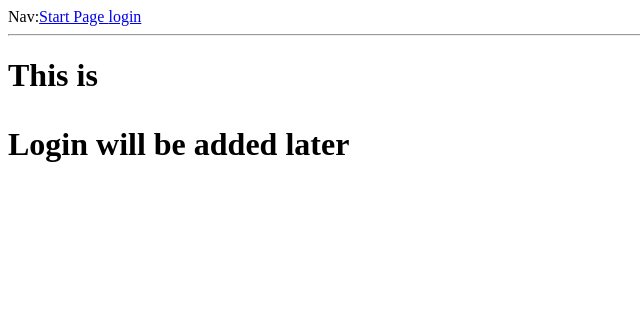
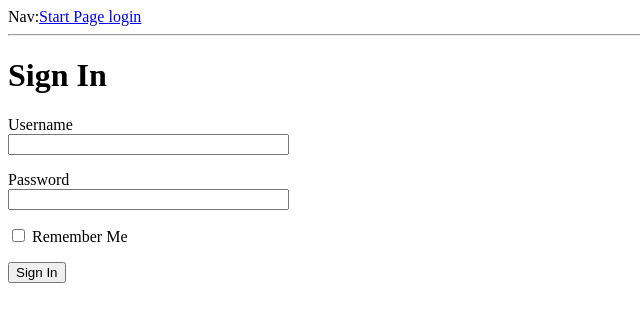
Before and after one commit to RSL2003/chandelier-web-page-server, a Flask app: template templates/login.html in a window 1280 px wide. Shown: the top 322 px of the page, without its empty margins (0-640 px from the left). Run offline with Flask 2, Linux system fonts and the light colour scheme; the template is opened without the code that fills it: values that come from a table or form of the project are taken from there, others are empty.

Commit message:
comments added for issues, adding more formatted login page later

```diff
--- a/app.py
+++ b/app.py
@@ -1,4 +1,6 @@
+from forms import LoginForm # issues with this import still
 from flask import Flask, render_template
+
 
 from config import Config
 
@@ -8,15 +10,18 @@ app.config.from_object(Config)
 
 # define your app routes
 @app.route('/')
-
 @app.route('/index')
 def index():
     page = {'pagename': 'Start Page'}
     return render_template('index.html', title='home', page=page)
-@app.route('/login')
+
+
+@app.route('/login')   # still has issues with loading
 def login():
     page = {'pagename': 'login'}
     form = LoginForm
-    return render_template('login.html', title='Login', page=page)
+    return render_template('login.html', title='Login', page=page, form=form)
+
+
 if __name__ == '__main__':
     app.run(debug=True)
--- a/forms.py
+++ b/forms.py
@@ -1,6 +1,7 @@
 from flask_wtf import FlaskForm
 from wtforms import StringField, PasswordField, BooleanField, SubmitField
 from wtforms.validators import DataRequired
+
 
 class LoginForm(FlaskForm):
     username = StringField('Username', validators=[DataRequired()])
--- a/templates/login.html
+++ b/templates/login.html
@@ -1,7 +1,17 @@
 {% extends "base.html" %}<!--adds the navigation bar-->
 {% block content %}<!--where the page content starts-->
- <h1> This is {{ page.pagename}}
-<div>
-  <p>Login will be added later</p>
-</div></h1>
+    <h1>Sign In</h1>
+    <form action="" method="post" novalidate>
+        {{ form.hidden_tag() }}
+        <p>
+            {{ form.username.label }}<br>
+            {{ form.username(size=32) }}
+        </p>
+        <p>
+            {{ form.password.label }}<br>
+            {{ form.password(size=32) }}
+        </p>
+        <p>{{ form.remember_me() }} {{ form.remember_me.label }}</p>
+        <p>{{ form.submit() }}</p>
+    </form>
 {% endblock %}<!--page content ends no more can be added past here-->
```
